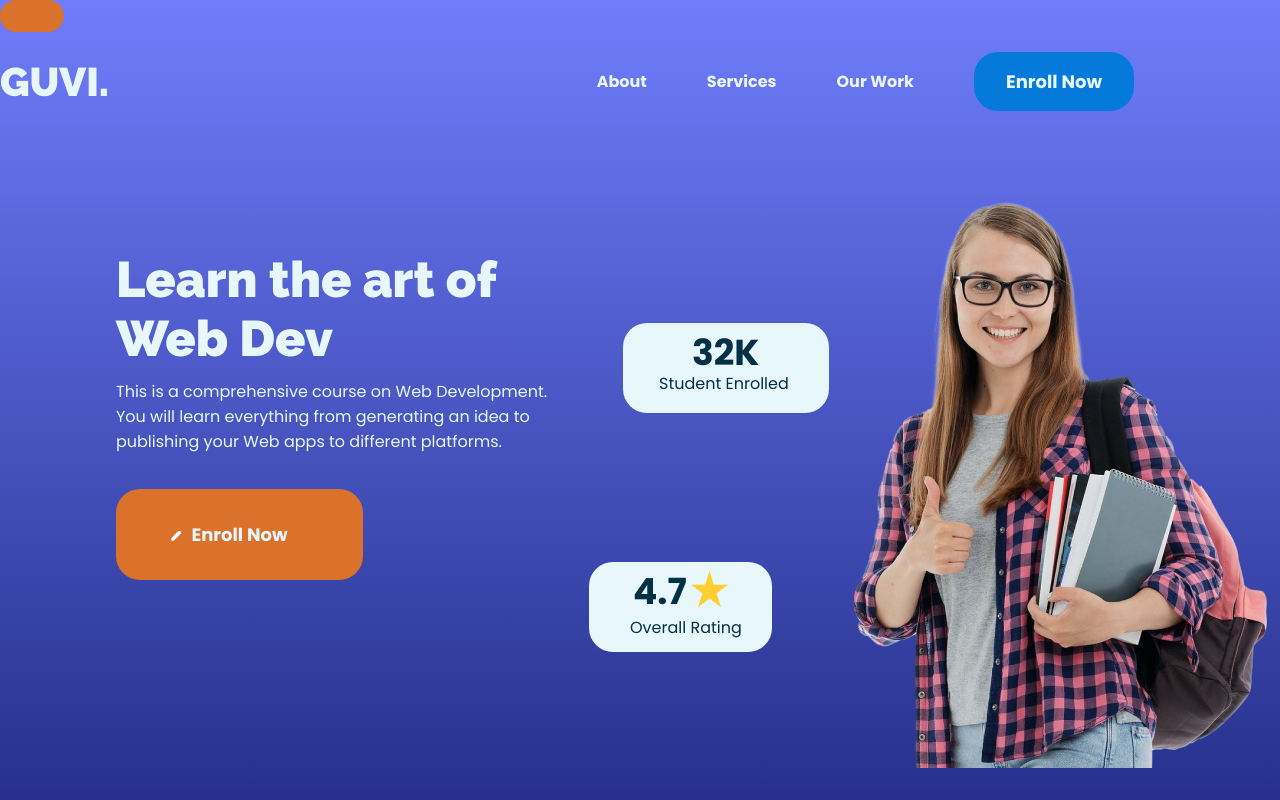
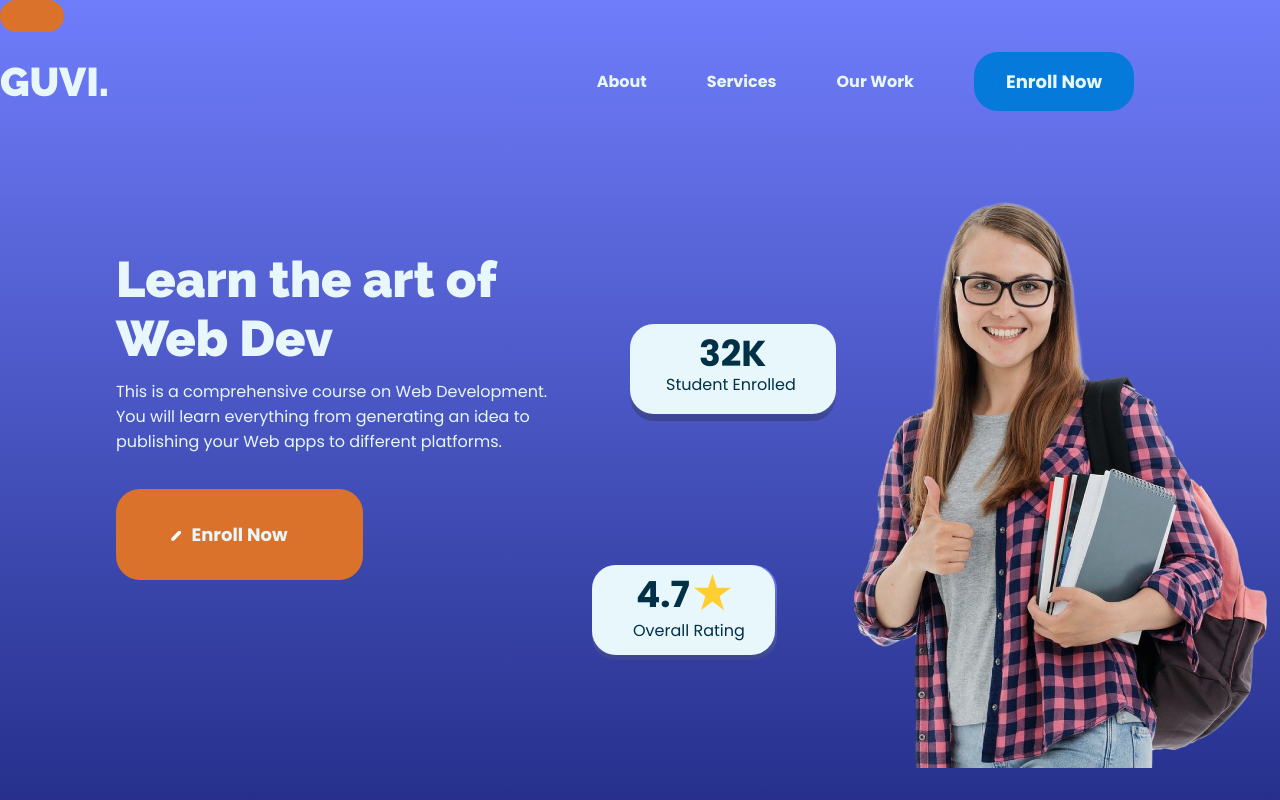
Before and after one commit to RAJA569328/Figma-Demo-Add, a plain HTML site: page index.html in a window 1280 px wide. Drawn offline with Linux system fonts and the light colour scheme.

Commit message:
final commit

```diff
--- a/style.css
+++ b/style.css
@@ -34,12 +34,10 @@ body {
   font-family: "Poppins", sans-serif; /*Copied "CSS rules to specify families"from GOOGLE FONT
   if Poppins didn't work San-serif will work */
 }
-
 .navbar{
     max-width: 1134vw;
     margin: 0;
 }
-
 .btn{
 display: inline-block;
 padding: 16px 32px;
@@ -90,7 +88,6 @@ ul{
     gap: 60px;
     list-style: none;  /*to remove the Dot from list.*/
 }
-
 a{
     color: var(--White);
     font-size: 16px;
@@ -138,14 +135,14 @@ p{
     top: 186px;
     left: 841px;
 }
-.FirstWhitebox{
+.student-Enrolled{
     width: 206px;
     height: 90px;
     background-color: var(--White);
     border-radius: 24px;
-    position: absolute;
+    /* position: absolute;
     top: 323px;
-    left: 623px;
+    left: 623px; */
 }
 .FirstWhiteBoxContent>div{
     font-size: 36px;
@@ -169,12 +166,12 @@ p{
     left: 36px;
     top: 35px;
 }
-.SecondWhitebox{
+.Overall{
     width: 183px;
     height: 90px;
-    position: absolute;
+    /* position: absolute;
     top: 562px;
-    left: 589px;
+    left: 589px; */
     background-color: var(--White);
     border-radius: 24px;
 }
@@ -207,3 +204,22 @@ p{
     top: 7px;
     left: 100px;
 }
+.FirstWhitebox{
+    width: 206px;
+    height: 97px;
+    position: absolute;
+    top: 324px;
+    left: 630px;
+    background: linear-gradient(180deg, #6F7DFB 0%, #3B448F 100%);
+    z-index: inherit;
+    border-radius: 24px;
+}
+.SecondWhitebox{
+    width: 185px;
+    height: 95px;
+    position: absolute;
+    top: 565px;
+    left: 592px;
+    background: linear-gradient(180deg, #6F7DFB 0%, #3B448F 100%);
+    border-radius: 24px ;
+}
```
Also changed, not shown: index.html (+1 -2 lines).
